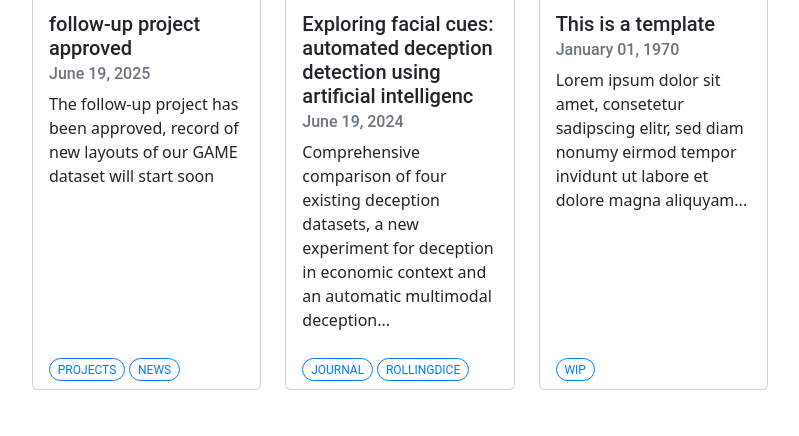
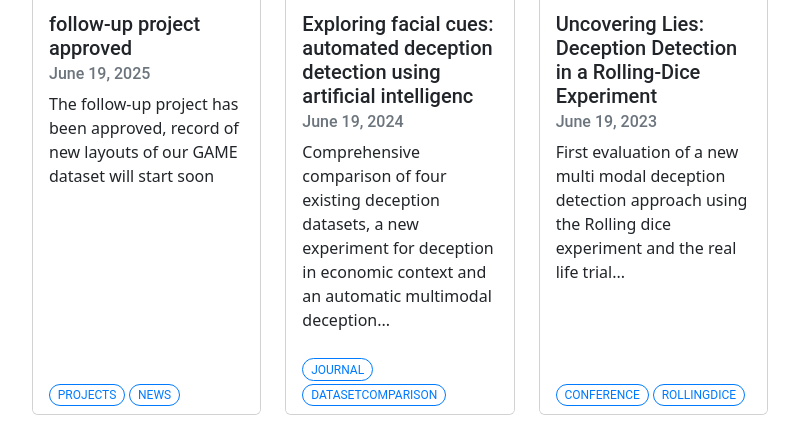
Before and after one commit to ovgu-nit/deception, a Jekyll site: the page built from pages/home.md, in a window 1280 px wide, cut to the strip 982-1418 px from the top of the page. Shown: the whole strip, without its empty margins (240-1039 px from the left). Built offline with Jekyll 4.4.1, drawn with Linux system fonts in a browser that asks for light colours; part of the change alters nothing that is shown.

Commit message:
New paper added

````diff
--- /dev/null
+++ b/_posts/2023-06-19-uncoveringLies.md
@@ -0,0 +1,28 @@
+---
+title: 'Uncovering Lies: Deception Detection in a Rolling-Dice Experiment'
+description: First evaluation of a new multi modal deception detection approach using the Rolling dice experiment and the real life trial dataset.
+background: /assets/theme/images/layout1_overview_onlyImage.jpg
+image: /assets/theme/images/ROC.png
+categories: [Publication]
+tags: [Conference, RollingDice]
+
+---
+
+## Uncovering Lies: Deception Detection in a Rolling-Dice Experiment
+
+Deception detection is a challenging and interdisciplinary field that has garnered the attention of researchers in psychology, criminology, computer science, and even economics. While automated deception detection presents more obstacles than traditional polygraph tests, it also offers opportunities for novel economic applications. In this study, we propose a novel multimodal approach that combines deep learning with discriminative models to automate deception detection. We tested our approach on two datasets: the Rolling-Dice Experiment, an economically motivated experiment, and a real-life trial dataset for comparison. We utilized video and audio modalities, with video modalities generated through end-to-end learning (CNN). However, for actual deception detection, we employed discriminative approaches due to limited training data in this field. Our results show that the use of multiple modalities and feature selection improves detection results, particularly in the Rolling-Dice Experiment. Furthermore, we observed that due to minimized reactions, deception detection is much more difficult in the Rolling-Dice Experiment than in the high-stake dataset, quantified with an AUC of 0.65 compared to 0.86. Our study highlights the challenges and opportunities of automated deception detection for economic experiments, and our novel multimodal approach shows promise for future research in this field.
+
+![image](/deception/assets/theme/images/ROC.png)
+
+## Citing
+```bibtex
+@inproceedings{dinges2023uncovering,
+  title={Uncovering lies: deception detection in a rolling-dice experiment},
+  author={Dinges, Laslo and Fiedler, Marc-Andr{\'e} and Al-Hamadi, Ayoub and Abdelrahman, Ahmed and Weimann, Joachim and Bershadskyy, Dmitri},
+  booktitle={International Conference on Image Analysis and Processing},
+  pages={293--303},
+  year={2023},
+  organization={Springer}
+}
+}
+```
--- a/_posts/2024-06-19-journal.md
+++ b/_posts/2024-06-19-journal.md
@@ -4,7 +4,7 @@ description: Comprehensive comparison of four existing deception datasets, a new
 background: /assets/theme/images/layout1_overview_onlyImage.jpg
 image: /assets/theme/images/Sample.png
 categories: [Publication]
-tags: [Journal, RollingDice]
+tags: [Journal, DatasetComparison]
 
 ---
 
````
Also changed, not shown: assets/theme/images/ROC.png (added), assets/theme/images/deception_icon.png.
